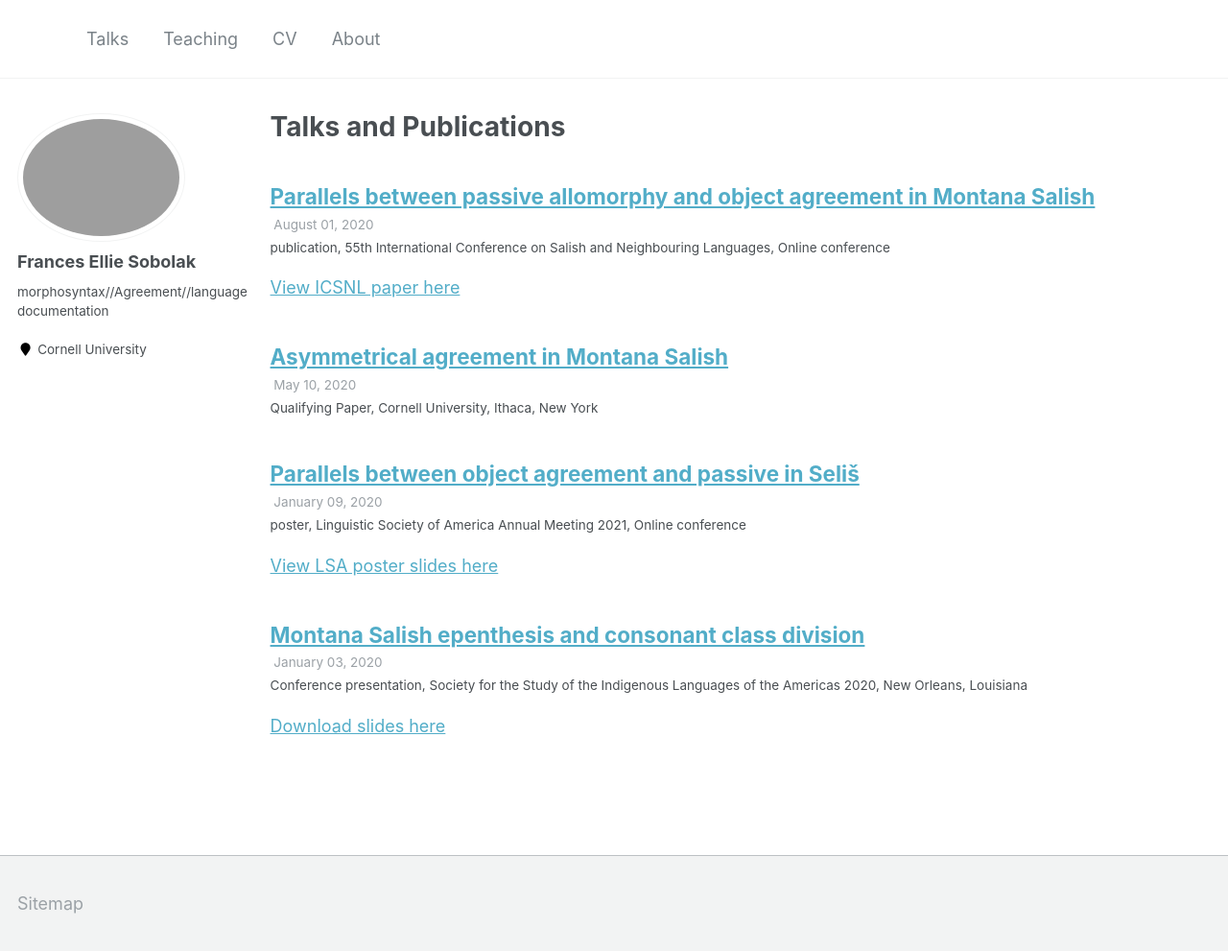
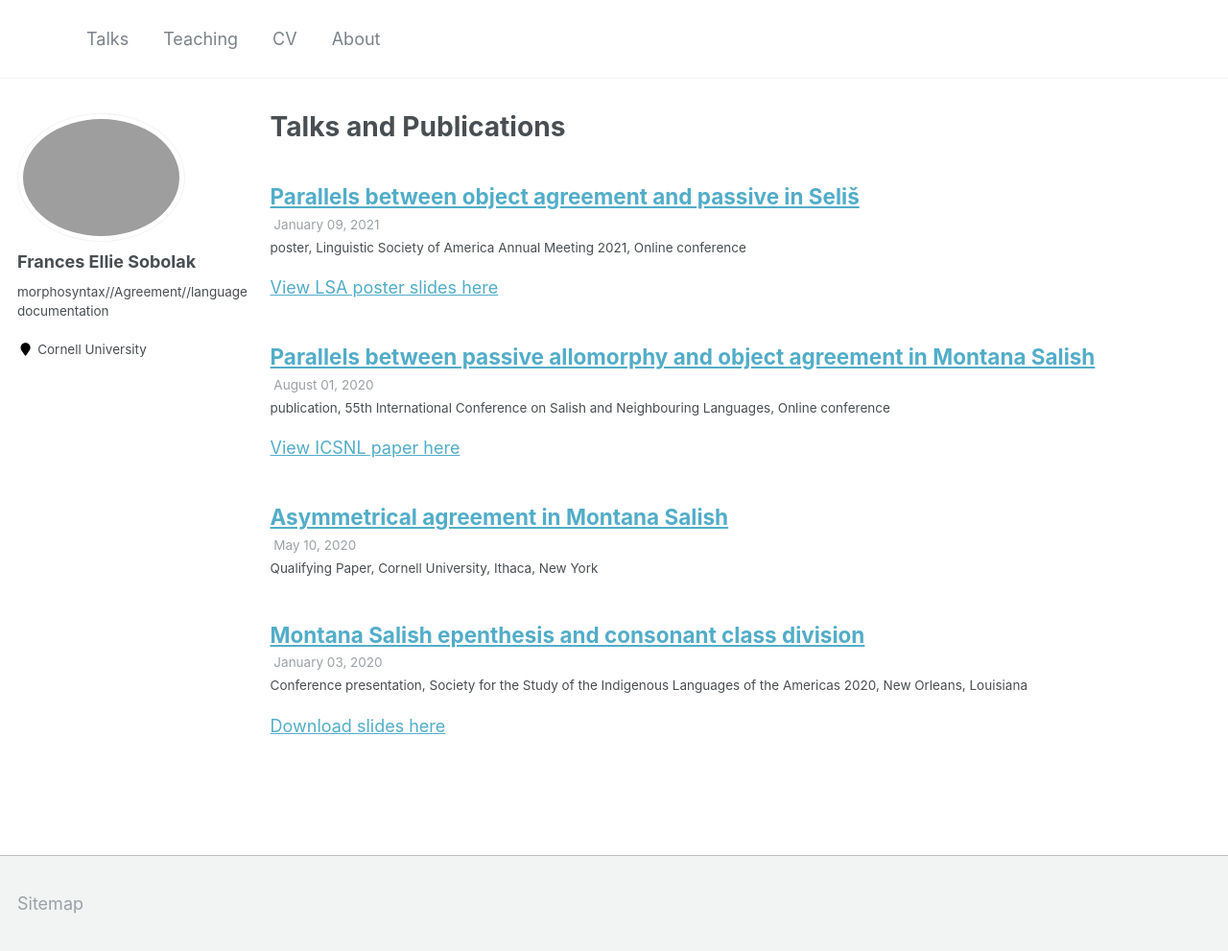
Before and after one commit to fesobolak/fesobolak.github.io, a Jekyll site: the page built from _pages/talks.html, in a window 1280 px wide. Shown: the whole page at 96% size. Built offline with Jekyll 4.4.1, drawn with Linux system fonts in a browser that asks for light colours.

Commit message:
Update and rename 2020-01-09-talk-1.md to 2021-01-09-talk-1.md

```diff
--- a/_talks/2020-01-09-talk-1.md
+++ b/_talks/2021-01-09-talk-1.md
@@ -2,10 +2,10 @@
 title: "Parallels between object agreement and passive in Seliš"
 collection: talks
 type: "poster"
-permalink: /talks/2020-01-09
+permalink: /talks/2021-01-09
 venue: "Linguistic Society of America Annual Meeting 2021"
 location: "Online conference"
-date: 2020-01-09
+date: 2021-01-09
 ---
 
 [View LSA poster slides here](http://fesobolak.github.io/files/LSA_2021_Sobolak.pdf)
```
